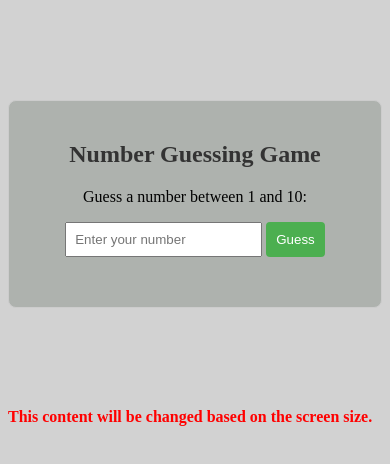
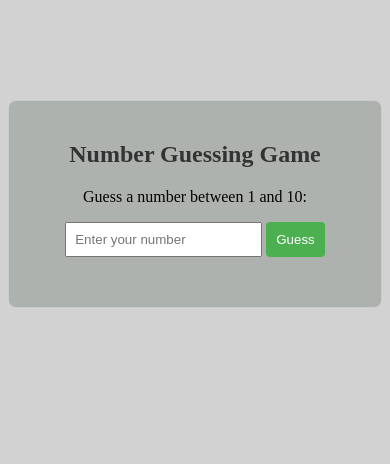
Before and after one commit to ayo-bam/Guessing-game, a plain HTML site: page index.html in a window 390 px wide. Drawn offline with Linux system fonts and the light colour scheme.

Commit message:
Media queryone commit

```diff
--- a/index.html
+++ b/index.html
@@ -65,10 +65,7 @@
 </head>
 <body>
 
-<!-- Your HTML content -->
-<div id="you">
-  This content will be changed based on the screen size.
-</div>
+
 
 
 
```
